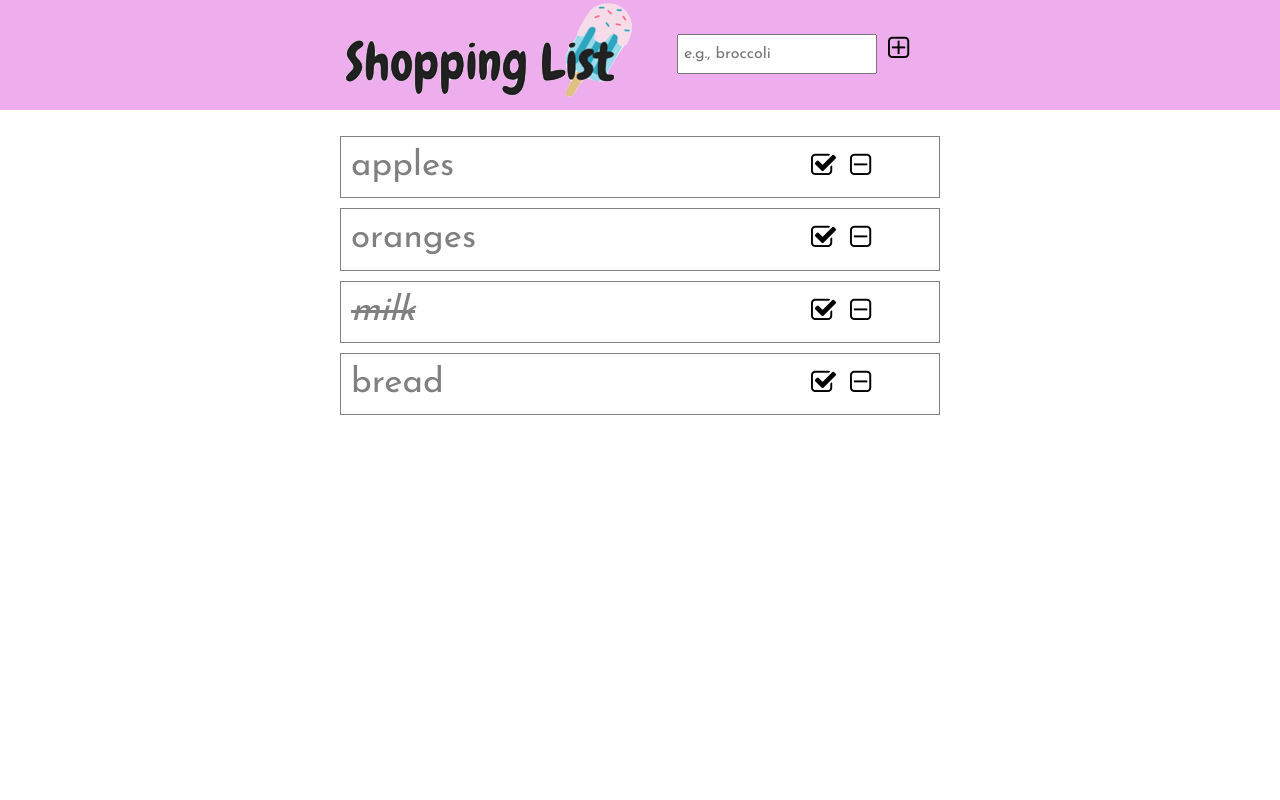
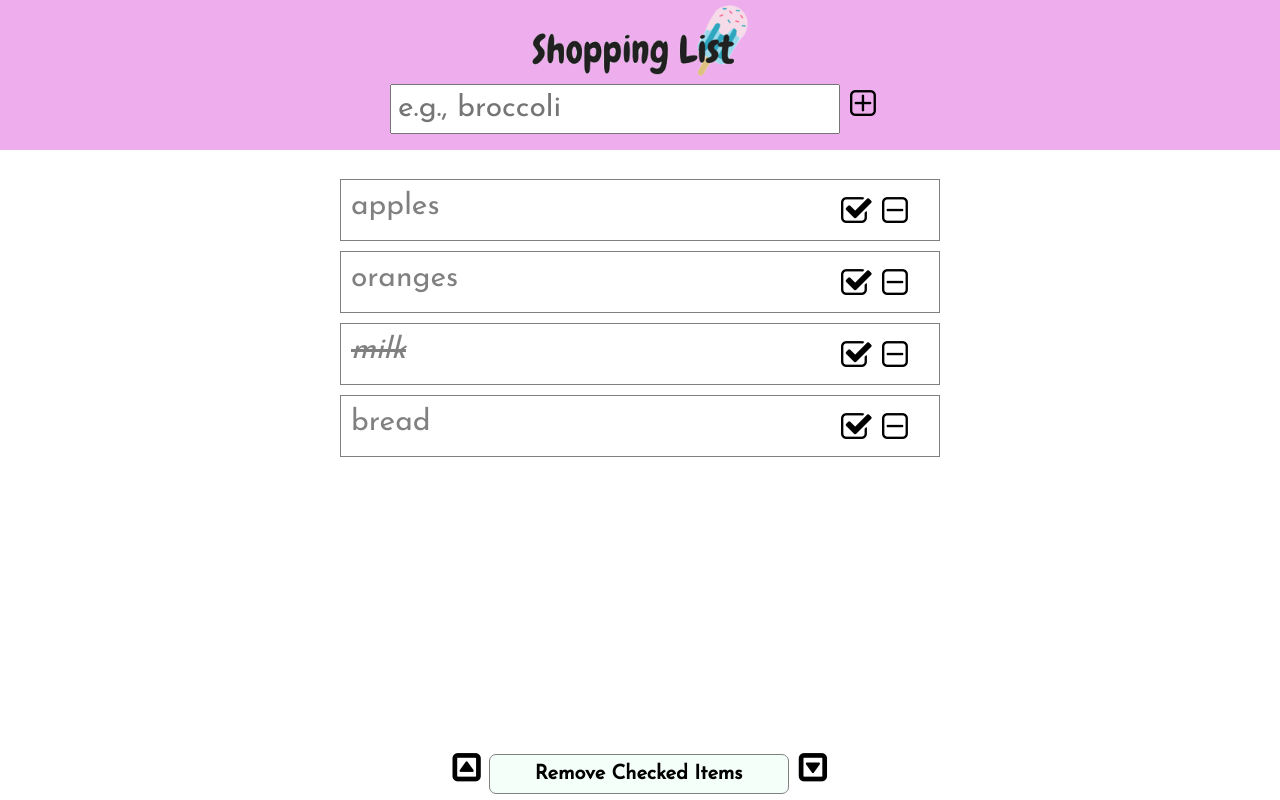
Before and after one commit to helenphan0/shopping-list-js, a plain HTML site: page index.html in a window 1280 px wide. Drawn offline with nearby package versions, Linux system fonts and the light colour scheme.

Commit message:
V4 enhanced UX

```diff
--- a/index.html
+++ b/index.html
@@ -18,7 +18,7 @@
             <input type="text" name="shopping-list-entry" id="shopping-list-entry" placeholder="e.g., broccoli">
                   <button type="submit"><i class="fa fa-plus-square-o" aria-hidden="true"></i></button>
           </form>
-      </div>
+
   </nav>
 
 <main>
@@ -72,6 +72,13 @@
   </div>
 </main>
 
+<footer>
+  <div class='container'>
+    <button class='top'><i class="fa fa-caret-square-o-up" aria-hidden="true"></i></button>
+     <button class="clear-checked">Remove Checked Items</button>
+     <button class='bottom'><i class="fa fa-caret-square-o-down" aria-hidden="true"></i></button>
+  </div>
+
 <script src="https://code.jquery.com/jquery.min.js"></script>
   <script src="js/app.js"></script>
 
--- a/js/app.js
+++ b/js/app.js
@@ -1,35 +1,28 @@
 $(document).ready(function() {
-
 	$("form").submit(function(event) {
 		var html = ('<li>' + '<span class="shopping-item">' + $('#shopping-list-entry').val() + '</span>' + '<div class="shopping-item-controls">' + '<button class="shopping-item-toggle">' + '<i class="fa fa-check-square-o" aria-hidden="true">' + '</i>' + '</button>' + '<button class="shopping-item-delete">' + '<i class="fa fa-minus-square-o" aria-hidden="true">' + '</i>' + '</button>' + '</div>' + '</li>');
-		if ($("#shopping-list-entry").val() === '') {
-			$('input').css('background-color', 'aliceblue');
-			return false;};
-	   $('ul').append(html);
-	   $('#shopping-list-entry').val('').css('background-color', 'white');
-	 	event.preventDefault();
+			if ($("#shopping-list-entry").val() === '') {
+				$('input').css('border-color', 'red');
+				return false;};
+	  	$('ul').append(html);
+	   		$('#shopping-list-entry').val('').css('border-color', 'lightgrey');
+	 			event.preventDefault();});
 
-	  });
+	$('body').on('click','.clear-checked', function(event)
+	 	{$('li').find('.shopping-item__checked').closest('li').remove();});
+
 
 	 $('ul').on('click','.shopping-item-delete', function(event)
 	 	{$(this).closest("li").remove();})
+			.on('click','button.shopping-item-toggle', function()
+	 			{$(this).parent().siblings('.shopping-item').toggleClass('shopping-item__checked')});
 
-		.on('click','button.shopping-item-toggle', function()
-	 	{$(this).parent().siblings('.shopping-item').toggleClass('shopping-item__checked')});
+	$('.bottom').click(
+		function (e) {
+			$('html, body').animate({scrollTop: $('ul').height()}, 800);}
+	);
 
-
-
-
-
-
-
-
-
-
-
-
-
-
-
-
+	$('.top').click(
+		function (e) {
+			$('html, body').animate({scrollTop: '0px'}, 800);});
 	});
--- a/main.css
+++ b/main.css
@@ -10,30 +10,38 @@ nav {
   position: fixed;
   background-color: #EEAEEE;
   width: 100%;
-  height: 110px;
+  height: 150px;
   top: 0px;
   left: 0px;
   z-index: 1;
 }
 
-h1, form {
+
+form {
+  display: block;
+  width: 500px;
   margin-top: 5px;
+  margin-left: auto;
+  margin-right: auto;
 }
 
 input[type="text"] {
-  padding: 5px;
-  height: 40px;
-  width: 200px;
+  padding: 6px;
+  height: 50px;
+  width: 450px;
+  font-size: 30px;
 }
 
 button {
   background-color: inherit;
   border: 0;
   padding: 5px;
-  width: 33px;
+  width: 36px;
   height: 40px;
-  font-size: 27px;
+  font-size: 33px;
 }
+
+
 
 button:hover {
   cursor: pointer;
@@ -45,27 +53,27 @@ button.shopping-item-delete:hover {
 }
 
 #shopping-list-item {
-  width: 250px;
+  width: 215px;
 }
 
-.container {
+div.container {
   max-width: 600px;
   margin: 0 auto;
+  padding-top: 3px;
   position: relative;
 }
 
-.logo {
-  float: left;
+
+.logo img {
+  display: block;
+  margin: auto;
+  height: 75px;
+  width: auto;
 }
 
-form {
-  position: absolute;
-  top: 25px;
-  right: 25px;
-}
 
 main>div.container {
-  top: 120px;
+  top: 160px;
 }
 
 .shopping-list {
@@ -84,8 +92,8 @@ main>div.container {
 .shopping-item {
   display: block;
   color: grey;
-  width: 455px;
-  font-size: 35px;
+  width: 485px;
+  font-size: 30px;
 
 }
 
@@ -93,3 +101,27 @@ main>div.container {
   text-decoration: line-through;
   font-style: italic;
 }
+
+footer {
+  position: fixed;
+  bottom: 0;
+  width: 100%;
+}
+
+footer .container {
+  display: block;
+  width: 385px;
+
+}
+
+button.clear-checked {
+  border: 1px solid grey;
+  background-color: mintcream;
+  border-radius: 7px;
+  height: 40px;
+  width: 300px;
+  font-size: 20px;
+  font-weight: bolder;
+  margin-bottom: 6px;
+
+}
```
